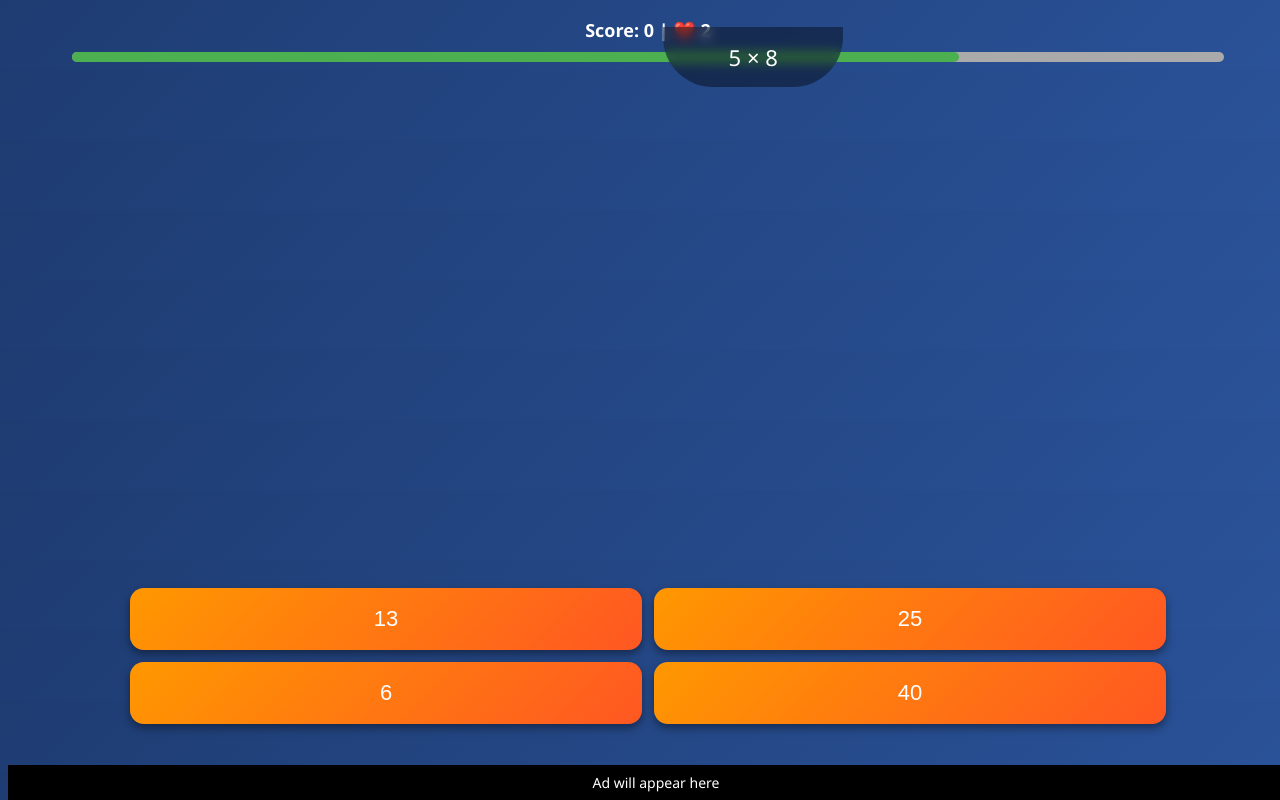
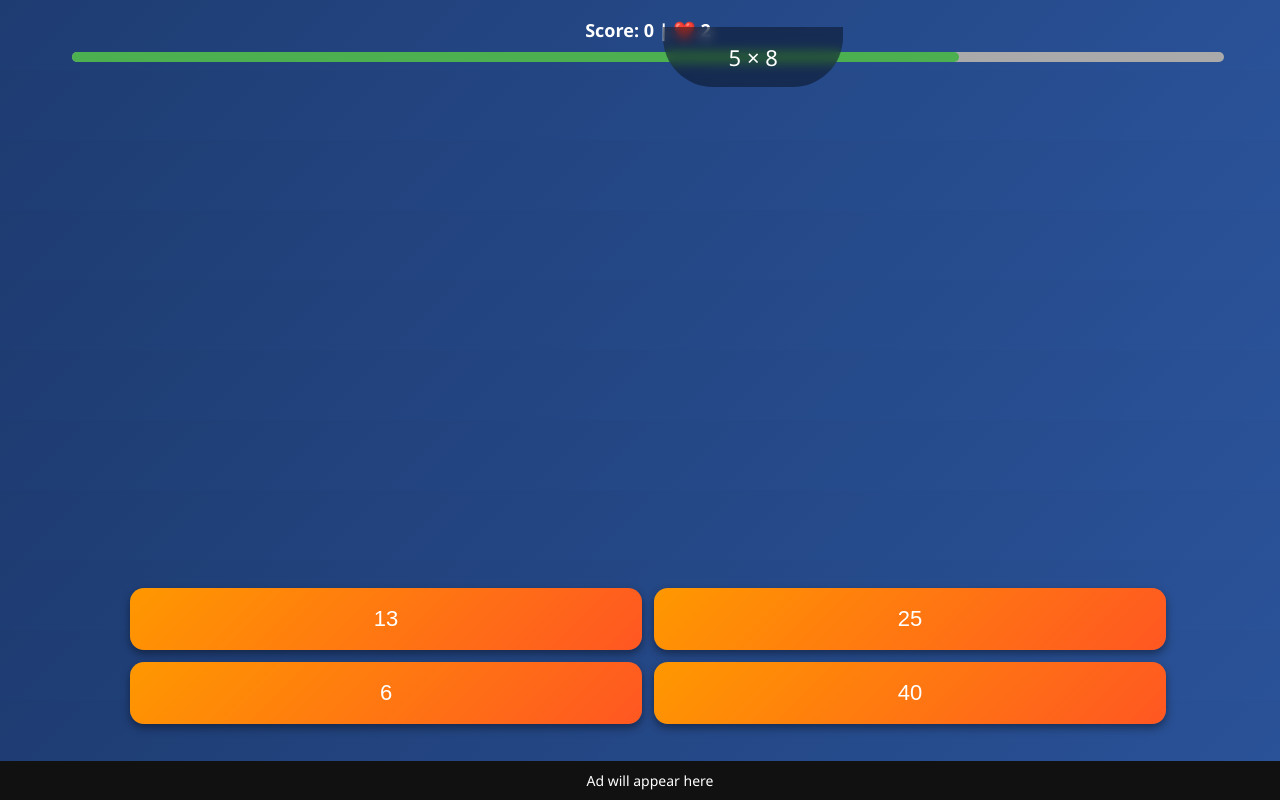
Before and after one commit to pradnyeshpanchabhai/math-rain-game, a plain HTML site: page index.html in a window 1280 px wide. Drawn offline with Linux system fonts and the light colour scheme.

Commit message:
Update index.html

```diff
--- a/index.html
+++ b/index.html
@@ -86,12 +86,15 @@ Tap to Start Game 🔊
 #adBox{
   position:fixed;
   bottom:0;
+  left:0;
   width:100%;
-  background:#000;
+  background:#111;
   color:#fff;
   font-size:14px;
-  padding:8px;
+  padding:10px;
+  z-index:999;
 }
+
 </style>
 </head>
 
```
